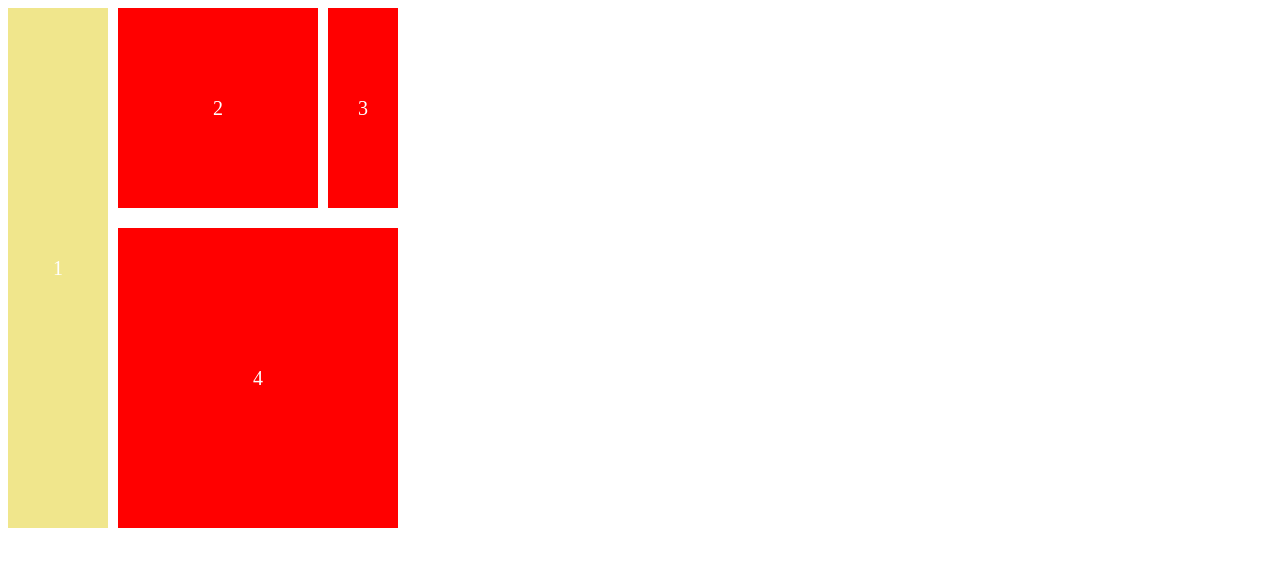
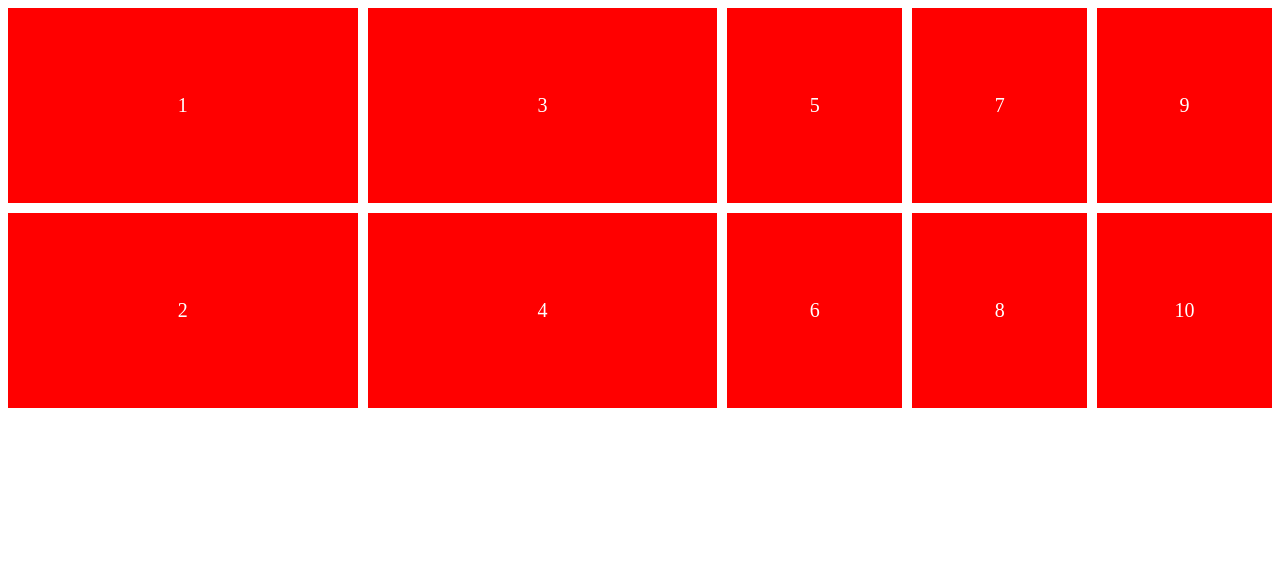
Before and after one commit to LeConsulat2/css-layout-masterclass, a plain HTML site: page index.html in a window 1280 px wide. Drawn offline with Linux system fonts and the light colour scheme.

Commit message:
Auto Columns and Rows!!

```diff
--- a/index.html
+++ b/index.html
@@ -13,6 +13,12 @@
       <div class="child">2</div>
       <div class="child">3</div>
       <div class="child">4</div>
+      <div class="child">5</div>
+      <div class="child">6</div>
+      <div class="child">7</div>
+      <div class="child">8</div>
+      <div class="child">9</div>
+      <div class="child">10</div>
     </div>
   </body>
 </html>
--- a/style.css
+++ b/style.css
@@ -1,9 +1,13 @@
 .father {
   display:grid;
-  grid-template-columns: [Katie]100px [Jonathan]200px [Sophie]70px;
-  grid-template-rows: [Counselling]200px [Faculty]300px [Student_hub]400px;
-  column-gap:10px;
-  row-gap:20px;
+  gap:10px;
+  min-height: 50vh;
+  grid-template-columns:repeat(2, 1fr);
+  grid-template-rows: repeat(2, 1fr);
+  grid-auto-rows: 1fr;
+  grid-auto-columns: 0.5fr;
+  grid-auto-flow: column;
+
 }
 
 .child {
@@ -14,19 +18,3 @@
   color: white;
   font-size: 20px;
 }
-
-.child:first-child {
-  /* grid-row: Counselling / Student_hub; */
-  /* grid-row-start: 1;
-  grid-row-end:-1; */
-  background-color: khaki;
-  grid-row: span 2;
-}
-
-.child:last-child {
-  grid-column: span 2;
-  /* grid-column: Jonathan / Sophie; */
-  /* grid-column-start: 2;
-  grid-column-end:-1; */
-
-}
```
